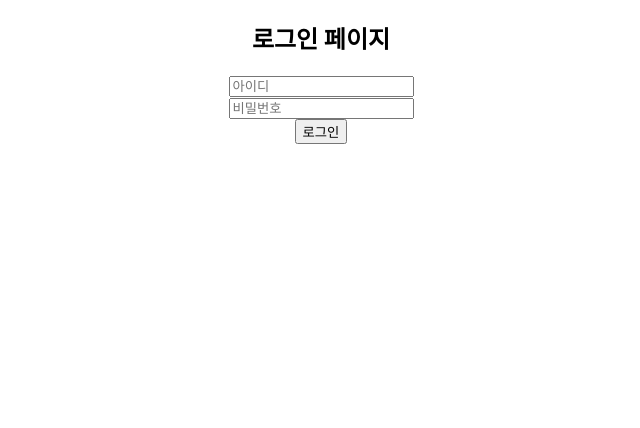
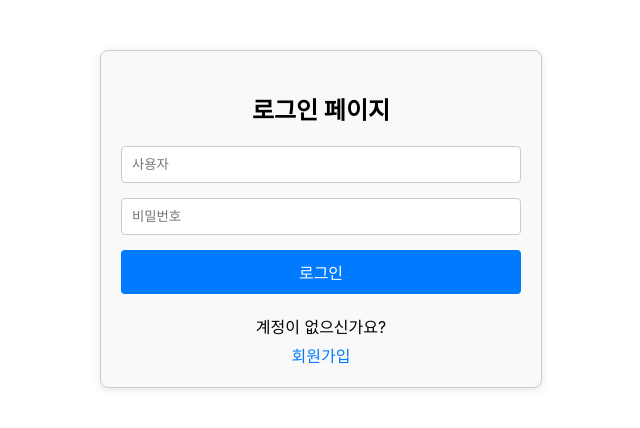
Before and after one commit to Yongwoo-lab/OSS-3_Team-27, a React (Create React App) app in the folder my-react-app/: page /login in a window 1280 px wide. Shown: the top 428 px of the page, without its empty margins (319-959 px from the left). Built offline with nearby package versions, Linux system fonts and the light colour scheme.

Commit message:
Implement login and reginstration

```diff
--- /dev/null
+++ b/my-react-app/src/Auth.css
@@ -0,0 +1,65 @@
+/* Auth.css */
+.auth-container {
+    max-width: 400px;
+    margin: 50px auto;
+    padding: 20px;
+    border: 1px solid #ccc;
+    border-radius: 8px;
+    box-shadow: 0 2px 8px rgba(0, 0, 0, 0.1);
+    text-align: center;
+    background-color: #f9f9f9;
+  }
+
+  .auth-input-group {
+    margin: 15px 0;
+  }
+
+  .auth-input {
+    width: 100%;
+    padding: 10px;
+    border: 1px solid #ccc;
+    border-radius: 4px;
+    box-sizing: border-box;
+  }
+
+  .auth-input:focus {
+    border-color: #007BFF;
+    outline: none;
+  }
+
+  .auth-button {
+    width: 100%;
+    padding: 10px;
+    background-color: #007BFF;
+    color: white;
+    border: none;
+    border-radius: 4px;
+    cursor: pointer;
+    font-size: 16px;
+  }
+
+  .auth-button:hover {
+    background-color: #0056b3;
+  }
+
+  .auth-message {
+    margin: 15px 0;
+    color: red;
+  }
+
+  .auth-footer {
+    margin-top: 20px;
+  }
+
+  .auth-footer p {
+    margin: 5px 0;
+  }
+
+  .auth-link {
+    color: #007BFF;
+    text-decoration: none;
+  }
+
+  .auth-link:hover {
+    text-decoration: underline;
+  }
--- a/my-react-app/src/components/Login.js
+++ b/my-react-app/src/components/Login.js
@@ -1,5 +1,7 @@
 import React, { useState } from 'react';
+import { Link } from 'react-router-dom';
 import axios from 'axios';
+import '../Auth.css'; // 공통 스타일 파일 추가
 
 const Login = () => {
   const [user, setUser] = useState('');
@@ -14,9 +16,9 @@ const Login = () => {
       const foundUser = users.find(u => u.User === user && u.Password === password);
 
       if (foundUser) {
-        setMessage('로그인 성공!');
+        alert('로그인 성공!');
       } else {
-        setMessage('아이디 또는 비밀번호가 잘못되었습니다.');
+        alert('아이디 또는 비밀번호가 잘못되었습니다.');
       }
     } catch (error) {
       console.error('로그인 중 오류가 발생했습니다.', error);
@@ -25,26 +27,32 @@ const Login = () => {
   };
 
   return (
-    <div>
+    <div className="auth-container">
       <h2>로그인 페이지</h2>
-      <div>
+      <div className="auth-input-group">
         <input
           type="text"
-          placeholder="아이디"
+          placeholder="사용자"
           value={user}
           onChange={(e) => setUser(e.target.value)}
+          className="auth-input"
         />
       </div>
-      <div>
+      <div className="auth-input-group">
         <input
           type="password"
           placeholder="비밀번호"
           value={password}
           onChange={(e) => setPassword(e.target.value)}
+          className="auth-input"
         />
       </div>
-      <button onClick={handleLogin}>로그인</button>
-      <p>{message}</p>
+      <button onClick={handleLogin} className="auth-button">로그인</button>
+      <p className="auth-message">{message}</p>
+      <div className="auth-footer">
+        <p>계정이 없으신가요?</p>
+        <Link to="/register" className="auth-link">회원가입</Link>
+      </div>
     </div>
   );
 };
--- a/my-react-app/src/components/Register.js
+++ b/my-react-app/src/components/Register.js
@@ -1,5 +1,7 @@
 import React, { useState } from 'react';
+import { Link } from 'react-router-dom';
 import axios from 'axios';
+import '../Auth.css'; // 공통 스타일 파일 추가
 
 const Register = () => {
   const [user, setUser] = useState('');
@@ -12,7 +14,7 @@ const Register = () => {
       const response = await axios.post('https://674be82c71933a4e88564820.mockapi.io/User_ID_PW', newUser);
 
       if (response.status === 201) {
-        setMessage('회원가입 성공!');
+        alert('회원가입 성공!');
         setUser('');
         setPassword('');
       }
@@ -23,26 +25,32 @@ const Register = () => {
   };
 
   return (
-    <div>
+    <div className="auth-container">
       <h2>회원가입 페이지</h2>
-      <div>
+      <div className="auth-input-group">
         <input
           type="text"
-          placeholder="아이디"
+          placeholder="사용자"
           value={user}
           onChange={(e) => setUser(e.target.value)}
+          className="auth-input"
         />
       </div>
-      <div>
+      <div className="auth-input-group">
         <input
           type="password"
           placeholder="비밀번호"
           value={password}
           onChange={(e) => setPassword(e.target.value)}
+          className="auth-input"
         />
       </div>
-      <button onClick={handleRegister}>회원가입</button>
-      <p>{message}</p>
+      <button onClick={handleRegister} className="auth-button">회원가입</button>
+      <p className="auth-message">{message}</p>
+      <div className="auth-footer">
+        <p>이미 계정이 있으신가요?</p>
+        <Link to="/login" className="auth-link">로그인</Link>
+      </div>
     </div>
   );
 };
```
